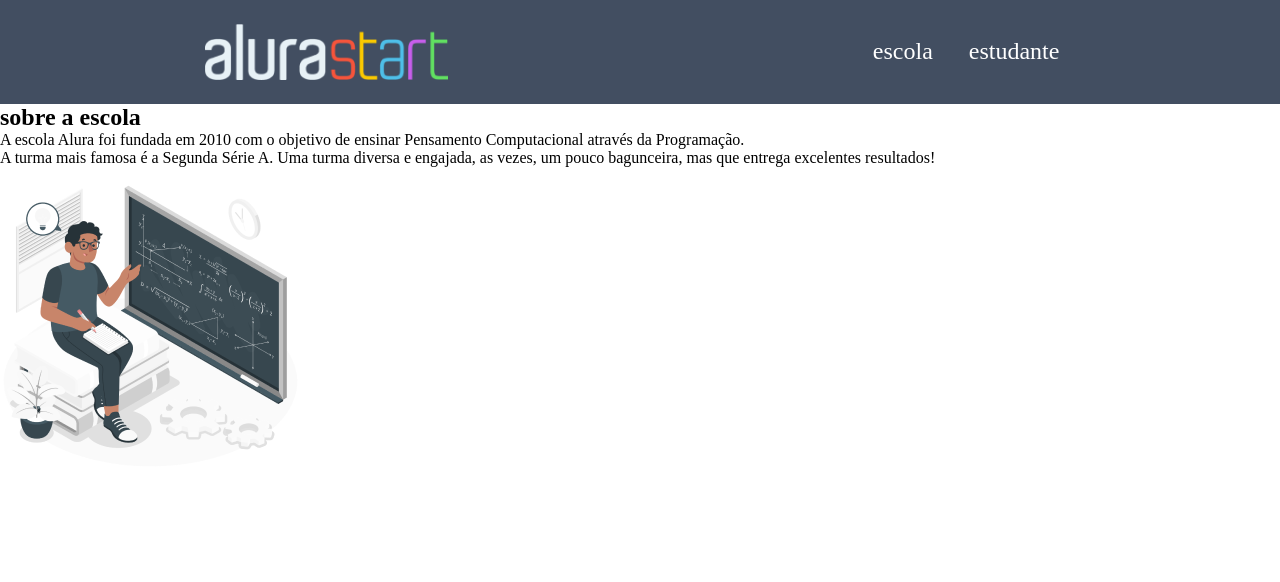
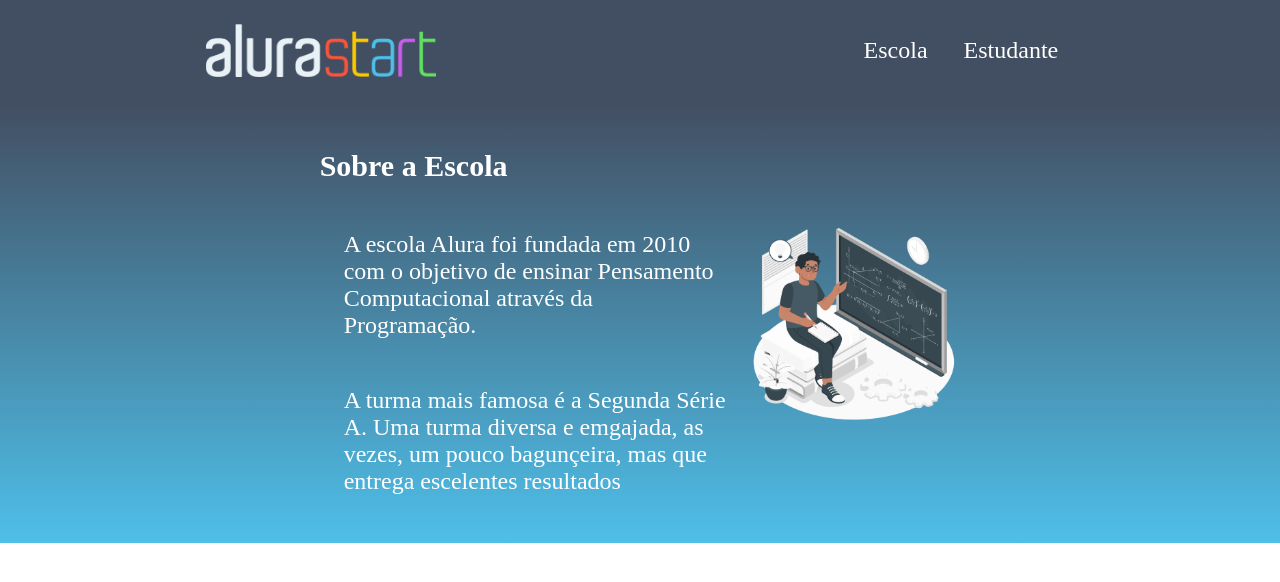
Before and after one commit to leticia245/site-escolaa, a plain HTML site: page index.html in a window 1280 px wide. Drawn offline with Linux system fonts and the light colour scheme.

Commit message:
final_sessão

```diff
--- a/index.html
+++ b/index.html
@@ -12,28 +12,28 @@
     <header class="cabeçalho">
         <img class="cabeçalho-imagem" src="alurastart logo 1.png" alt="">
         <ul class="cabeçalho-lista">
-    <li class="cabeçalho-lista-iten">escola</li>
-    <li class="cabeçalho-lista-iten">estudante</li>
+    <li class="cabeçalho-lista-iten">Escola</li>
+    <li class="cabeçalho-lista-iten">Estudante</li>
 
 
 
  </header>
- <section>
-<h2>sobre a escola</h2>
-<p>A escola Alura foi fundada em 2010 com o objetivo de ensinar Pensamento Computacional através da Programação.</p>
-<p>A turma mais famosa é a Segunda Série A. Uma turma diversa e engajada, as vezes, um pouco bagunceira, mas que entrega excelentes resultados!</p>
+
+ <section class="escola">
+    <div class="escola-div-conteudo">
+
+        <h2 class="escola-titulo">Sobre a Escola</h2>
+        <p class="escola-texto-1">A escola Alura foi fundada em 2010 com o objetivo de ensinar Pensamento Computacional através da Programação.</p>
+        <p class="escola-texto-2">A turma mais famosa é a Segunda Série A. Uma turma diversa e emgajada, as vezes, um pouco bagunçeira, mas que entrega escelentes resultados</p>
+
+    </div>
 
 
+    <img class="escola-imagem" src="Formula-amico 1 (2).png" alt="">
+
+</section>
 
 
-
-
-
-
-
-
-</section>
-<img src="Formula-amico 1 (2).png" alt="">
 
 
 
--- a/style.css
+++ b/style.css
@@ -2,13 +2,7 @@
 margin: 0;
 padding: 0;
 
-
 }
-
-
-
-
-
 
 header {
 background-color: #424e61;
@@ -18,19 +12,66 @@ justify-content: space-around;
 align-items: center;
 padding: 24px 0;
 
+}
+
+
+   .cabeçalho-lista-iten{
+      display: inline-block;
+margin: 0 16px;
+font-size: 24px;
+
+}
+
+
+
+
+
+.cabeçalho-imagem{
+   width: 18%;}
+
+   .cabeçalho-lista-iten{display:  inline-block;
+               margin: 0 16px;
+               font-size:  24px;
+
+   }
+
+   .escola{
+
+background-image:linear-gradient( #424e61, #4ebfe9);
+color: white;
+display: flex;
+justify-content: center;
+align-items: center;
+padding: 24px;
+
+}
+
+.escola-div-conteudo{
+width: 35%;
+
+}
+
+.escola-imagem{
+      width: 17%;
 
 
 }
 
 
-   .cabeçalho-imagem{width: 19%;
+.escola-titulo{
+    padding: 24px 0;
+    font-size: 30px;
 
+}
 
+.escola-texto-1{
+padding: 24px;
+font-size: 24px;
 
-   }
+}
 
+.escola-texto-2{
+      padding: 24px;
+      font-size: 24px;
 
-   .cabeçalho-lista-iten{display: inline-block;
-margin: 0 16px;
-font-size: 24px;
-   }
+      }
```
